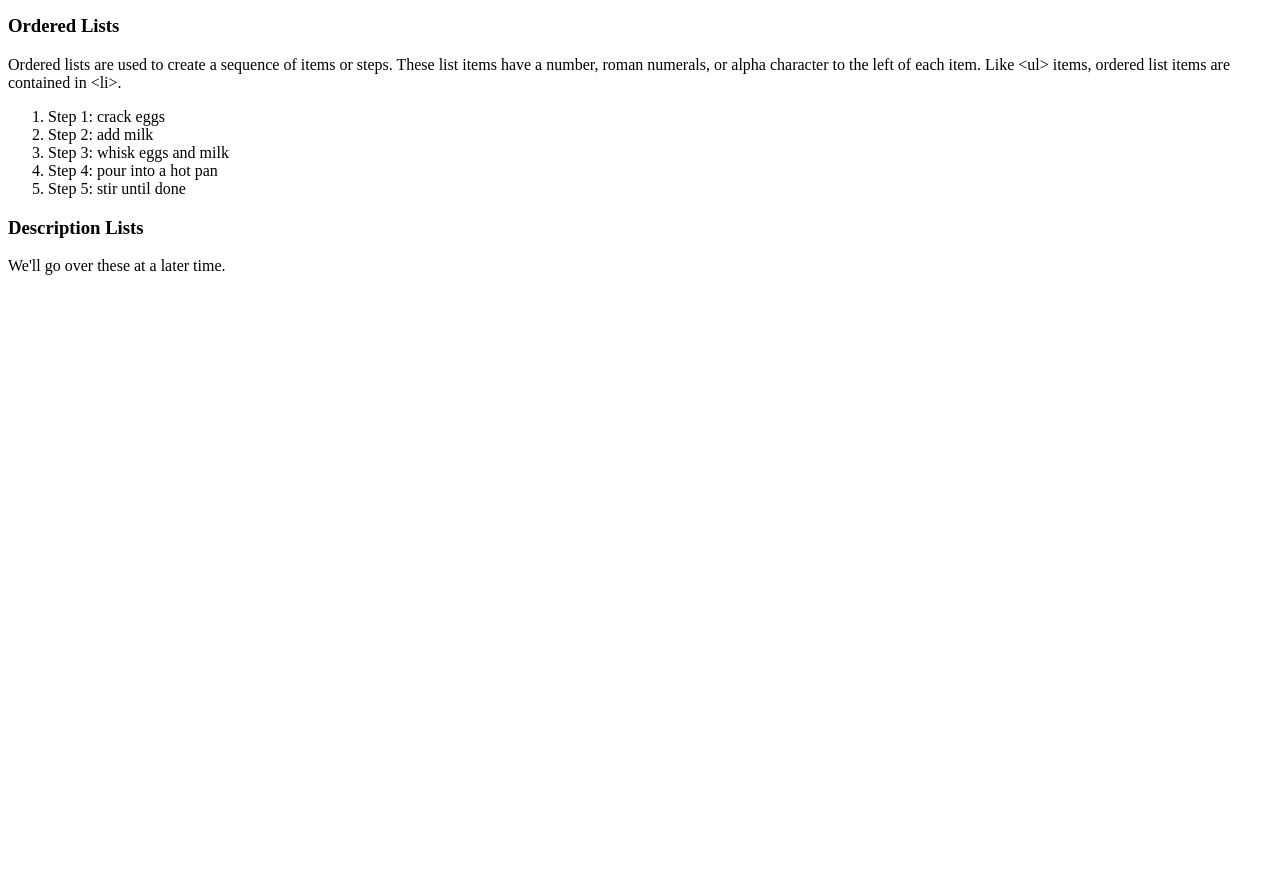
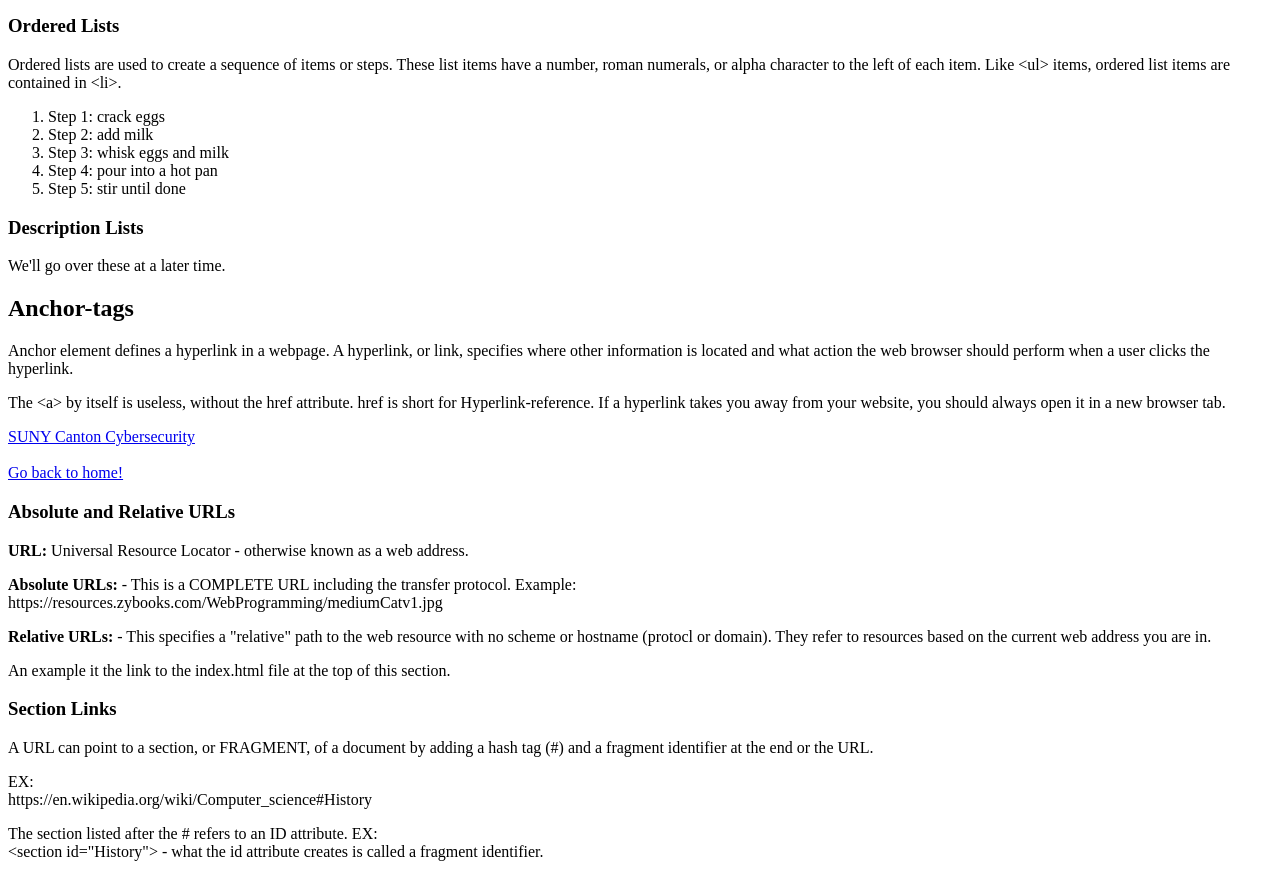
Before and after one commit to dmwellsSDBD/CIS26-27-Juniors, a plain HTML site: page basic.html in a window 1280 px wide. Shown: the part 2187-3064 px from the top of the page. Before the commit the page ends 2478 px from the top, so only its background shows below. Drawn offline with Linux system fonts and the light colour scheme.

Commit message:
Tuesday work

```diff
--- a/basic.html
+++ b/basic.html
@@ -90,6 +90,37 @@
         <p>We'll go over these at a later time.</p>
     </section>
 
+    <section class="anchor-tags">
+        <h2>Anchor-tags</h2>
+        <p><strongs>Anchor element</strong> defines a hyperlink in a webpage. A hyperlink, or link, specifies where other information is located and what action the web browser should perform when a user clicks the hyperlink.</p>
+
+        <p>The &lt;a&gt; by itself is useless, without the href attribute. href is short for Hyperlink-reference. If a hyperlink takes you away from your website, you should always open it in a new browser tab.</p>
+
+        <a href="https://www.canton.edu/cyber" target="_blank">SUNY Canton Cybersecurity</a><br><br>
+        <a href="index.html">Go back to home!</a>
+
+        <h3>Absolute and Relative URLs</h3>
+        <p><strong>URL:</strong> Universal Resource Locator - otherwise known as a web address.</p>
+
+        <p><strong>Absolute URLs:</strong> - This is a COMPLETE URL including the transfer protocol. Example:<br>
+        https://resources.zybooks.com/WebProgramming/mediumCatv1.jpg</p>
+
+        <p><strong>Relative URLs:</strong> - This specifies a "relative" path to the web resource with no scheme or hostname (protocl or domain). They refer to resources based on the current web address you are in.</p>
+
+        <p>An example it the link to the index.html file at the top of this section.</p>
+
+        <h3>Section Links</h3>
+        <p>A URL can point to a section, or FRAGMENT, of a document by adding a hash tag (#) and a fragment identifier at the end or the URL.</p>
+
+        <p>EX:<br>
+        https://en.wikipedia.org/wiki/Computer_science#History</p>
+
+        <p>The section listed after the # refers to an ID attribute. EX:<br>
+        &lt;section id="History"&gt; - what the id attribute creates is called a fragment identifier.</p>
+    </section>
+
+
+
 
 </body>
 </html>
```
